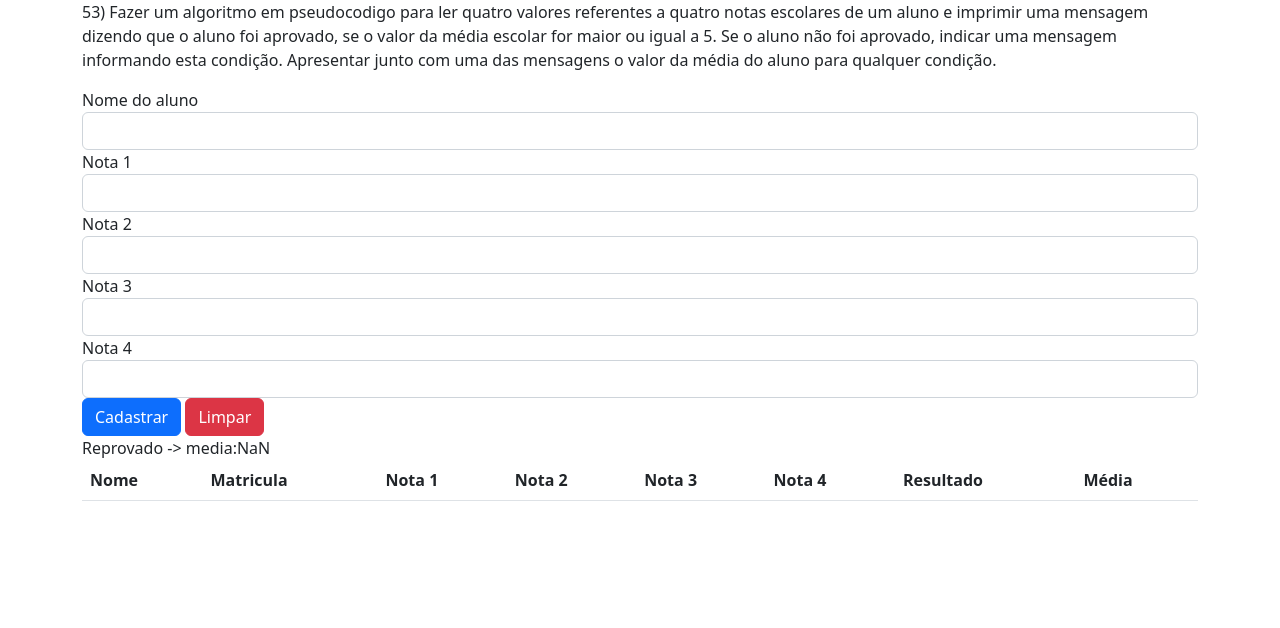
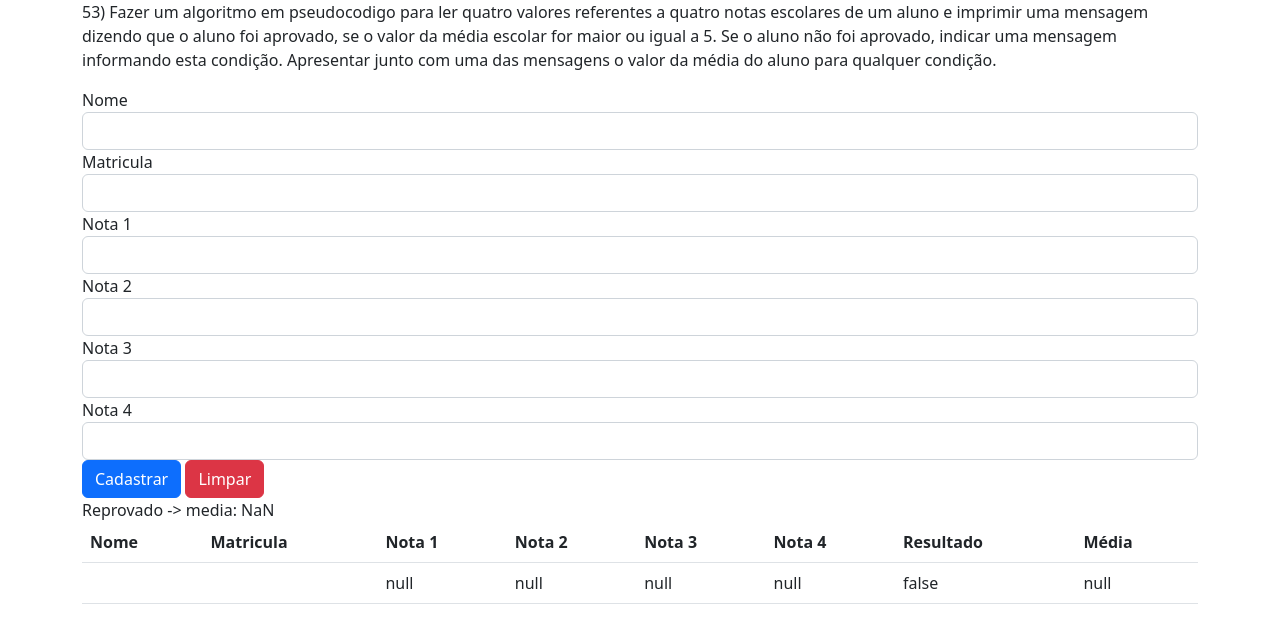
Before and after one commit to Rafaael586/JavaScript_exercicios, a plain HTML site: page selecao/53.html in a window 1280 px wide. Both pictures are taken after a click on the button "Cadastrar". Drawn offline with nearby package versions, Linux system fonts and the light colour scheme.

Commit message:
rafael/#001

```diff
--- a/selecao/53.html
+++ b/selecao/53.html
@@ -19,16 +19,19 @@
             informando esta condição. Apresentar junto com uma das mensagens o valor da média do
             aluno para qualquer condição.
         </p>
-        <form>
+        <form id="formCadastro">
             <div class="form-groups">
-                <label for="nome_do_aluno">Nome do aluno</label>
-                <input type="text" name="nome_do_aluno" id="nome_do_aluno" class="form-control" required>
+                <label for="nome">Nome</label>
+                <input type="text" name="nome" id="nome" class="form-control" required>
             </div>
-
+            <div class="form-groups">
+                <label for="matricula">Matricula</label>
+                <input type="text" name="matricula" id="matricula" class="form-control" required>
+            </div>
             <div class="form-groups">
                 <label for="nota-1">Nota 1</label>
+                <input type="number" name="nota-1" id="nota-1" class="form-control" required>
             </div>
-            <input type="number" name="nota-1" id="nota-1" class="form-control" required>
 
             <div class="form-groups">
                 <label for="nota-2">Nota 2</label>
@@ -47,7 +50,7 @@
 
             <div class="form-groups">
                 <button type="button" class="btn btn-primary" onclick="controllerNotas()">Cadastrar</button>
-                <button type="reset" class="btn btn-danger">Limpar</button>
+                <button type="reset" class="btn btn-danger" id="btnlimpar">Limpar</button>
             </div>
         </form>
 
--- a/selecao/js/selecao_53.js
+++ b/selecao/js/selecao_53.js
@@ -1,10 +1,12 @@
 var aluno = {
+    nome: "",
+    matricula: "",
     nota1: 0,
     nota2: 0,
     nota3: 0,
     nota4: 0,
     media: 0,
-    resultado: 0,
+    resultado: 0
 }
 
 !(function () {
@@ -13,6 +15,8 @@ var aluno = {
 })()
 
 function controllerNotas() {
+    aluno.nome = document.getElementById("nome").value;
+    aluno.matricula = document.getElementById("matricula").value;
     aluno.nota1 = parseFloat(document.getElementById("nota-1").value);
     aluno.nota2 = parseFloat(document.getElementById("nota-2").value);
     aluno.nota3 = parseFloat(document.getElementById("nota-3").value);
@@ -23,12 +27,10 @@ function controllerNotas() {
     mostrarResultado(aluno.resultado, aluno.media);
 
     addDadosAluno(aluno);
-
+    limparForm(0);
     let alunos = listDadosAluno();
     montarTabela(alunos);
 }
-
-
 
 function calculoMedia(avaliacao1 = 0, avaliacao2 = 0, avaliacao3 = 0, avaliacao4 = 0) {
     return (avaliacao1 + avaliacao2 + avaliacao3 + avaliacao4) / 4
@@ -43,10 +45,9 @@ function verificarSituacaoAluno(media = 0) {
 
 function mostrarResultado(resultado = false, media = 0) {
     if (resultado) {
-        document.querySelector("#saidaResultado").innerHTML = "Aprovado -> media:" + media.toFixed(2);
-    }
-    else {
-        document.querySelector("#saidaResultado").innerHTML = "Reprovado -> media:" + media.toFixed(2);
+        document.querySelector("#saidaResultado").innerHTML = "Aprovado -> media: " + media.toFixed(2);
+    } else {
+        document.querySelector("#saidaResultado").innerHTML = "Reprovado -> media: " + media.toFixed(2);
     }
 }
 
@@ -57,16 +58,17 @@ function addDadosAluno(obj = {}) {
     }
     dadosBanco.push(obj);
 
-    let jsonOBJ = JSON.stringify(dadosBanco);
-    localStorage.setItem("alunos", jsonOBJ)
+    let jsonObj = JSON.stringify(dadosBanco);
+
+    localStorage.setItem("alunos", jsonObj);
 }
 
 function listDadosAluno() {
     let dadosBanco = JSON.parse(localStorage.getItem("alunos"));
     if (!dadosBanco) {
         dadosBanco = [];
-        return dadosBanco
     }
+    return dadosBanco;
 }
 
 function montarTabela(listDados = []) {
@@ -83,17 +85,27 @@ function montarTabela(listDados = []) {
     tabela += "<th>Média</th>";
     tabela += "</tr>";
 
-    for (var i = 0; i < listDados.length; i++) {
+    for (var i = 0; i < listDados.length; i++) {//i = i + 1
         tabela += "<tr>";
         tabela += "<td>" + listDados[i].nome + "</td>";
+        tabela += "<td>" + listDados[i].matricula + "</td>";
         tabela += "<td>" + listDados[i].nota1 + "</td>";
         tabela += "<td>" + listDados[i].nota2 + "</td>";
         tabela += "<td>" + listDados[i].nota3 + "</td>";
         tabela += "<td>" + listDados[i].nota4 + "</td>";
         tabela += "<td>" + listDados[i].resultado + "</td>";
         tabela += "<td>" + listDados[i].media + "</td>";
-        tabela += "</tr>;"
+        tabela += "</tr>";
     }
+
     tabela += "</table>";
+
     document.querySelector("#saidaTabela").innerHTML = tabela;
 }
+
+function limparForm(index) {
+    let form = document.getElementsByTagName("form");
+    console.log(form);
+    form[index].reset();
+
+}
```
